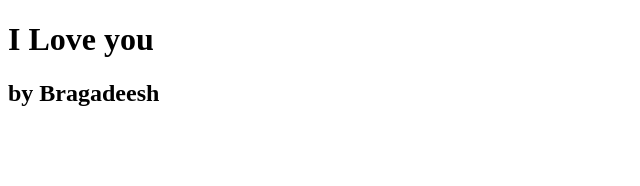
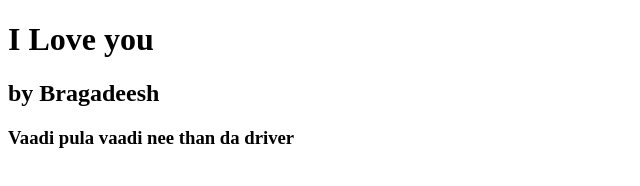
Before and after one commit to Bragade/portfolio, a plain HTML site: page index.html in a window 1280 px wide. Shown: the whole page, without its empty margins (0-640 px from the left). Drawn offline with Linux system fonts and the light colour scheme.

Commit message:
2changes

```diff
--- a/index.html
+++ b/index.html
@@ -8,5 +8,6 @@
 <body>
     <h1>I Love you</h1>
     <h2>by Bragadeesh</h2>
+    <h3>Vaadi pula vaadi nee than da driver</h3>
 </body>
 </html>
```
